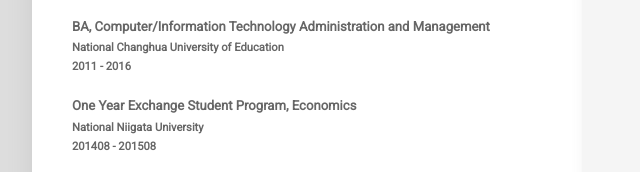
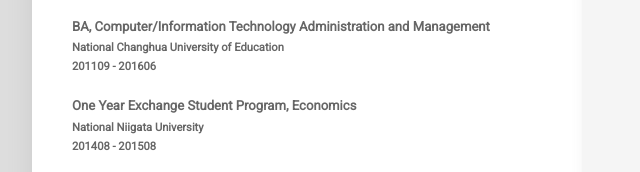
Before and after one commit to c00667h/c00667h.github.io, a plain HTML site: page index.html in a window 1280 px wide. Shown: the part 1327-1499 px from the top of the page, 208-848 px from the left. Drawn offline with nearby package versions, Linux system fonts and the light colour scheme.

Commit message:
add edu period

```diff
--- a/index.html
+++ b/index.html
@@ -289,7 +289,7 @@ Inspired by music, sport and fulfillment of achieving projects.
                 <br>
                 <h3 class="education__title">BA, Computer/Information Technology Administration and Management</h3>
                 <h4 class="education__place">National Changhua University of Education</h4>
-                <h4 class="education__date">2011 - 2016</h4>
+                <h4 class="education__date">201109 - 201606</h4>
                 <div class="education__description"></div>
                 <div class="education__description"></div>
                 <div class="education__description"></div>
```
